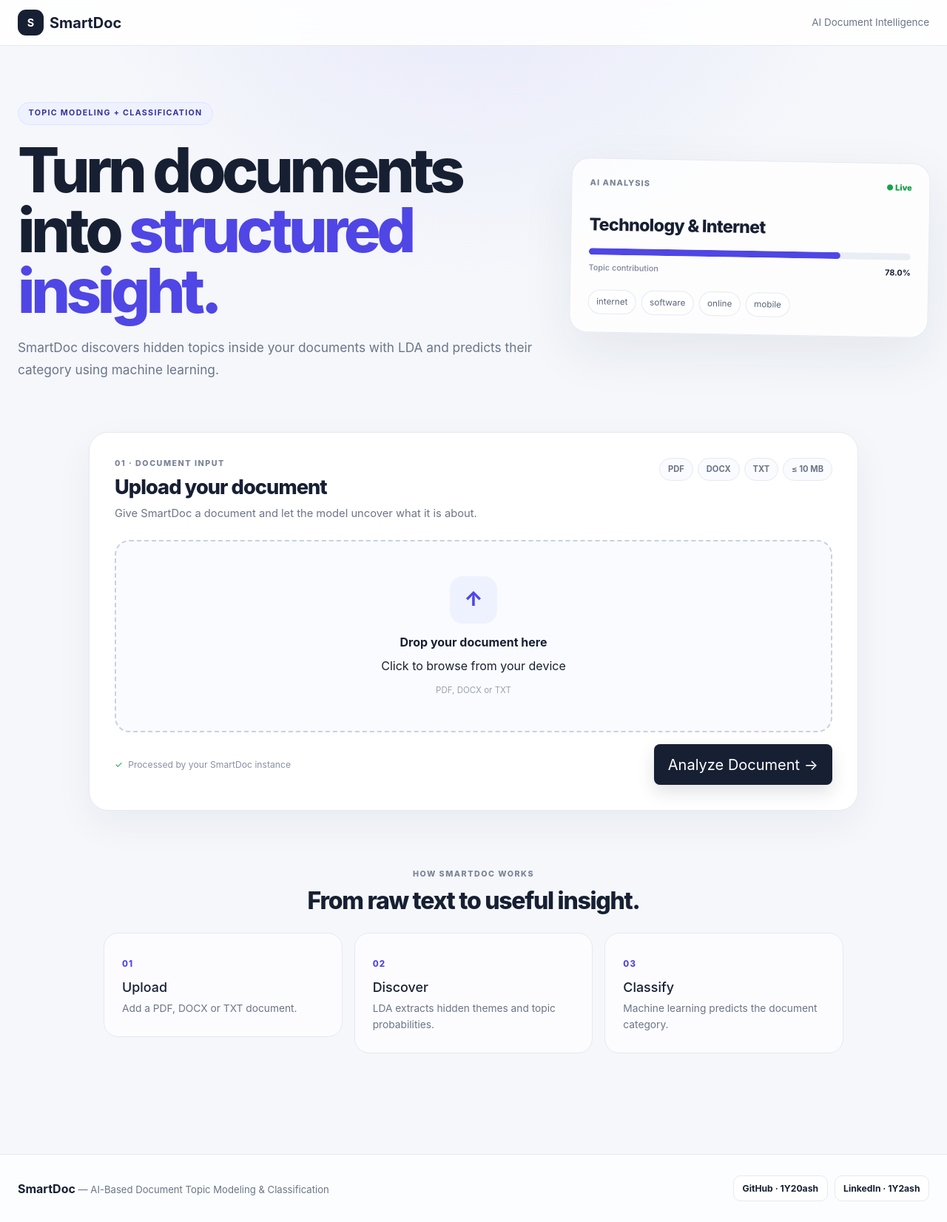
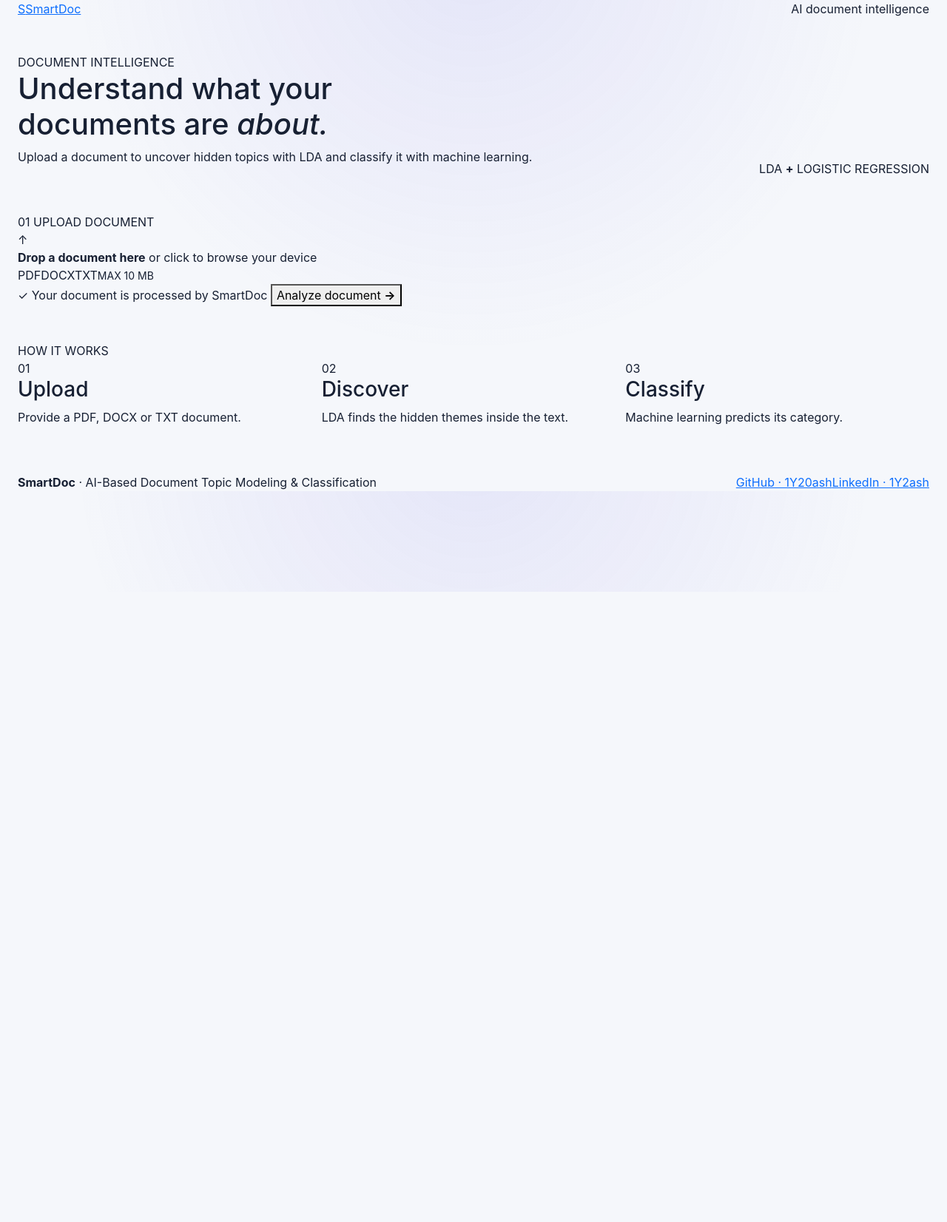
Before and after one commit to 1Y20ash/Smartdoc, a Flask app: page / in a window 1280 px wide. Shown: the whole page at 74% size. After the commit the page ends 775 px from the top, so only its background shows below. Run offline with Flask 3, Linux system fonts and the light colour scheme; parts of the project's set-up code (start-up, migrations or seed data) failed here and were passed over.

Commit message:
redesign: replace SmartDoc interface with document intelligence workspace

```diff
--- a/templates/index.html
+++ b/templates/index.html
@@ -1,143 +1,102 @@
-<!DOCTYPE html>
+<!doctype html>
 <html lang="en">
 <head>
-    <meta charset="UTF-8">
-    <meta name="viewport" content="width=device-width, initial-scale=1.0">
-    <meta name="description" content="SmartDoc uses LDA topic modeling and machine learning to analyze and classify documents.">
-    <title>SmartDoc | AI Document Intelligence</title>
+  <meta charset="utf-8">
+  <meta name="viewport" content="width=device-width, initial-scale=1">
+  <meta name="description" content="SmartDoc AI document topic modeling and classification">
+  <title>SmartDoc — Document Intelligence</title>
   <link href="https://cdn.jsdelivr.net/npm/bootstrap@5.3.8/dist/css/bootstrap.min.css" rel="stylesheet">
   <link rel="stylesheet" href="{{ url_for('static', filename='css/style.css') }}">
 </head>
 <body>
-<nav class="navbar navbar-expand-lg smart-navbar">
-    <div class="container-xxl px-3 px-lg-4">
-        <a class="navbar-brand d-flex align-items-center gap-2 fw-bold" href="{{ url_for('home') }}">
-            <span class="brand-mark">S</span> SmartDoc
-        </a>
-        <span class="navbar-text d-none d-md-block">AI Document Intelligence</span>
+<header class="topbar">
+  <div class="container-xxl px-3 px-lg-4 d-flex align-items-center justify-content-between">
+    <a class="brand" href="{{ url_for('home') }}"><span class="brand-symbol">S</span><span>SmartDoc</span></a>
+    <div class="topbar-meta"><span class="status-dot"></span> AI document intelligence</div>
   </div>
-</nav>
+</header>
 
-<main>
-<section class="hero-section">
-    <div class="container-xxl px-3 px-lg-4">
-        <div class="row align-items-center g-5">
-            <div class="col-lg-7">
-                <span class="badge rounded-pill hero-badge">TOPIC MODELING + CLASSIFICATION</span>
-                <h1 class="hero-title text-lg-start">Turn documents into <span>structured insight.</span></h1>
-                <p class="hero-subtitle text-lg-start">SmartDoc discovers hidden topics inside your documents with LDA and predicts their category using machine learning.</p>
+<main class="container-xxl px-3 px-lg-4 py-4 py-lg-5">
+  <section class="intro-row row align-items-end g-4">
+    <div class="col-lg-8">
+      <div class="eyebrow">DOCUMENT INTELLIGENCE</div>
+      <h1>Understand what your<br class="d-none d-md-block"> documents are <em>about.</em></h1>
+      <p class="intro-copy">Upload a document to uncover hidden topics with LDA and classify it with machine learning.</p>
     </div>
-            <div class="col-lg-5 d-none d-lg-block">
-                <div class="hero-mini-dashboard">
-                    <div class="mini-top"><span>AI ANALYSIS</span><b>● Live</b></div>
-                    <div class="mini-topic">Technology &amp; Internet</div>
-                    <div class="mini-bar"><span style="width:78%"></span></div>
-                    <div class="mini-meta"><span>Topic contribution</span><strong>78.0%</strong></div>
-                    <div class="mini-tags"><i>internet</i><i>software</i><i>online</i><i>mobile</i></div>
-                </div>
-            </div>
-        </div>
-    </div>
+    <div class="col-lg-4 text-lg-end"><span class="model-pill">LDA <b>+</b> LOGISTIC REGRESSION</span></div>
   </section>
 
-<div class="container-xxl px-3 px-lg-4 pb-5">
   {% with messages = get_flashed_messages() %}
-{% if messages %}<div class="alert alert-danger border-0 shadow-sm rounded-4">{% for message in messages %}<div>{{ message }}</div>{% endfor %}</div>{% endif %}
+    {% if messages %}<div class="alert alert-danger mt-4">{% for message in messages %}<div>{{ message }}</div>{% endfor %}</div>{% endif %}
   {% endwith %}
 
-<!-- UPLOAD VIEW -->
-<section class="workspace upload-workspace mx-auto">
-    <div class="workspace-head">
-        <div>
-            <span class="section-kicker">01 · DOCUMENT INPUT</span>
-            <h2>Upload your document</h2>
-            <p>Give SmartDoc a document and let the model uncover what it is about.</p>
+  <section class="upload-panel mt-4 mt-lg-5">
+    <div class="panel-label"><span>01</span> UPLOAD DOCUMENT</div>
+    <form method="POST" enctype="multipart/form-data" id="uploadForm">
+      <label class="upload-zone" for="document">
+        <div class="upload-symbol">↑</div>
+        <div class="upload-copy">
+          <strong id="dropTitle">Drop a document here</strong>
+          <span id="filename">or click to browse your device</span>
         </div>
-        <div class="format-pills"><span>PDF</span><span>DOCX</span><span>TXT</span><span>≤ 10 MB</span></div>
-    </div>
-
-    <form method="POST" enctype="multipart/form-data" id="uploadForm">
-        <label class="dropzone" for="document">
-            <div class="dropzone-icon"><span>↑</span></div>
-            <strong id="dropTitle">Drop your document here</strong>
-            <span id="filename">Click to browse from your device</span>
-            <small>PDF, DOCX or TXT</small>
+        <div class="file-types"><span>PDF</span><span>DOCX</span><span>TXT</span><small>MAX 10 MB</small></div>
       </label>
       <input id="document" name="document" type="file" accept=".pdf,.docx,.txt" required>
-        <div class="upload-actions">
-            <div class="privacy-note"><span>✓</span> Processed by your SmartDoc instance</div>
-            <button type="submit" class="btn btn-primary btn-lg" id="analyzeButton">Analyze Document <span>→</span></button>
+      <div class="upload-bottom">
+        <span>✓ Your document is processed by SmartDoc</span>
+        <button class="analyze-btn" type="submit" id="analyzeButton">Analyze document <b>→</b></button>
       </div>
     </form>
   </section>
 
   {% if result %}
-<!-- RESULTS VIEW -->
-<section class="results-section mt-5">
-    <div class="result-toolbar">
-        <div class="min-w-0">
-            <span class="section-kicker">02 · ANALYSIS RESULT</span>
-            <h2 class="result-file text-break">{{ result.filename }}</h2>
-        </div>
-        <div class="result-category"><small>PREDICTED CATEGORY</small><strong>{{ result.category }}</strong></div>
+  <section class="analysis mt-5">
+    <div class="analysis-head">
+      <div><div class="eyebrow">02 · ANALYSIS RESULT</div><h2 class="file-title text-break">{{ result.filename }}</h2></div>
+      <div class="classification"><small>CLASSIFIED AS</small><strong>{{ result.category }}</strong></div>
     </div>
 
-    <div class="result-grid">
-        <div class="result-main workspace">
-            <div class="result-card-head">
-                <div><span class="section-kicker">DOMINANT TOPIC</span><h3>{{ result.dominant_topic.name }}</h3></div>
-                <div class="score-ring"><strong>{{ "%.1f"|format(result.dominant_topic.percentage) }}%</strong><small>Topic {{ result.dominant_topic.number }}</small></div>
+    <div class="row g-3 g-lg-4 mt-1">
+      <div class="col-lg-8">
+        <article class="dominant-card">
+          <div class="card-kicker">DOMINANT TOPIC</div>
+          <div class="dominant-title-row"><h3>{{ result.dominant_topic.name }}</h3><div class="dominant-number">{{ "%.1f"|format(result.dominant_topic.percentage) }}<small>%</small></div></div>
+          <div class="topic-bar"><span style="width:{{ result.dominant_topic.percentage }}%"></span></div>
+          <div class="topic-words">{% for word in result.dominant_topic.words %}<span>{{ word }}</span>{% endfor %}</div>
+        </article>
       </div>
-            <div class="topic-progress"><div class="progress-bar" style="width: {{ result.dominant_topic.percentage }}%"></div></div>
-            <div class="keyword-list">{% for word in result.dominant_topic.words %}<span>{{ word }}</span>{% endfor %}</div>
+      <div class="col-lg-4">
+        <article class="metric-card h-100"><div class="card-kicker">DOCUMENT SIZE</div><strong>{{ result.cleaned_word_count }}</strong><span>cleaned words analyzed</span><p>After preprocessing and normalization.</p></article>
+      </div>
     </div>
 
-        <aside class="result-side">
-            <div class="insight-panel">
-                <span class="section-kicker">DOCUMENT INSIGHT</span>
-                <div class="insight-number">{{ result.cleaned_word_count }}</div>
-                <strong>Cleaned words</strong>
-                <p>Words remaining after SmartDoc preprocessing and normalization.</p>
-            </div>
-            <div class="method-panel">
-                <span class="section-kicker">METHOD</span>
-                <div><b>LDA</b><span>Topic discovery</span></div>
-                <div><b>LR</b><span>Classification</span></div>
-            </div>
-        </aside>
-    </div>
-
-    <div class="workspace distribution-workspace mt-4">
-        <div class="workspace-head compact">
-            <div><span class="section-kicker">03 · TOPIC MODEL</span><h3>Topic Distribution</h3><p>Every hidden topic ranked by its contribution to the document.</p></div>
-            <span class="topic-count">8 LDA topics</span>
-        </div>
-        <div class="topic-list">
+    <section class="distribution mt-3 mt-lg-4">
+      <div class="distribution-head"><div><div class="card-kicker">03 · HIDDEN TOPICS</div><h3>Topic distribution</h3></div><span>8 topics discovered</span></div>
+      <div class="topic-table">
         {% for topic in result.topics %}
-            <article class="topic-row {% if loop.first %}topic-row-first{% endif %}">
-                <div class="topic-info"><div><span>Topic {{ topic.number }}</span><strong>{{ topic.name }}</strong></div><b>{{ "%.1f"|format(topic.probability * 100) }}%</b></div>
-                <div class="topic-progress-sm"><div class="progress-bar" style="width: {{ topic.probability * 100 }}%"></div></div>
-                <p>{{ topic.words|join(" · ") }}</p>
+        <article class="topic-item {% if loop.first %}is-dominant{% endif %}">
+          <div class="topic-index">{{ '%02d'|format(topic.number) }}</div>
+          <div class="topic-content"><div class="topic-name-row"><strong>{{ topic.name }}</strong><b>{{ "%.1f"|format(topic.probability * 100) }}%</b></div><div class="topic-line"><span style="width:{{ topic.probability * 100 }}%"></span></div><p>{{ topic.words|join(' · ') }}</p></div>
         </article>
         {% endfor %}
       </div>
-    </div>
+    </section>
+
+    <div class="analysis-method mt-3 mt-lg-4"><span><b>LDA</b> discovers hidden topics</span><i></i><span><b>LR</b> predicts document category</span><i></i><span><b>{{ result.cleaned_word_count }}</b> words processed</span></div>
   </section>
   {% else %}
-<!-- HOW IT WORKS -->
-<section class="how-section">
-    <div class="text-center mb-4"><span class="section-kicker">HOW SMARTDOC WORKS</span><h2>From raw text to useful insight.</h2></div>
-    <div class="row g-3">
-        <div class="col-md-4"><div class="step-card"><span>01</span><h3>Upload</h3><p>Add a PDF, DOCX or TXT document.</p></div></div>
-        <div class="col-md-4"><div class="step-card"><span>02</span><h3>Discover</h3><p>LDA extracts hidden themes and topic probabilities.</p></div></div>
-        <div class="col-md-4"><div class="step-card"><span>03</span><h3>Classify</h3><p>Machine learning predicts the document category.</p></div></div>
+  <section class="process-section mt-5">
+    <div class="eyebrow">HOW IT WORKS</div>
+    <div class="row g-0 process-row">
+      <div class="col-md-4 process-step"><span>01</span><div><h3>Upload</h3><p>Provide a PDF, DOCX or TXT document.</p></div></div>
+      <div class="col-md-4 process-step"><span>02</span><div><h3>Discover</h3><p>LDA finds the hidden themes inside the text.</p></div></div>
+      <div class="col-md-4 process-step"><span>03</span><div><h3>Classify</h3><p>Machine learning predicts its category.</p></div></div>
     </div>
   </section>
   {% endif %}
-</div>
 </main>
 
-<footer class="site-footer"><div class="container-xxl px-3 px-lg-4"><div class="row align-items-center g-3"><div class="col-md-6 text-center text-md-start"><strong>SmartDoc</strong><span class="footer-muted"> — AI-Based Document Topic Modeling &amp; Classification</span></div><div class="col-md-6"><div class="footer-links justify-content-center justify-content-md-end"><a href="https://github.com/1Y20ash" target="_blank" rel="noopener noreferrer">GitHub · 1Y20ash</a><a href="https://www.linkedin.com/in/1y2ash/" target="_blank" rel="noopener noreferrer">LinkedIn · 1Y2ash</a></div></div></div></div></footer>
+<footer class="footer"><div class="container-xxl px-3 px-lg-4 d-flex flex-column flex-md-row justify-content-between align-items-center gap-3"><span><b>SmartDoc</b> · AI-Based Document Topic Modeling &amp; Classification</span><div><a href="https://github.com/1Y20ash" target="_blank" rel="noopener noreferrer">GitHub · 1Y20ash</a><a href="https://www.linkedin.com/in/1y2ash/" target="_blank" rel="noopener noreferrer">LinkedIn · 1Y2ash</a></div></div></footer>
 <script src="https://cdn.jsdelivr.net/npm/bootstrap@5.3.8/dist/js/bootstrap.bundle.min.js"></script>
 <script src="{{ url_for('static', filename='js/script.js') }}"></script>
 </body>
```
Lines whose indentation alone changed are shown as unchanged.
